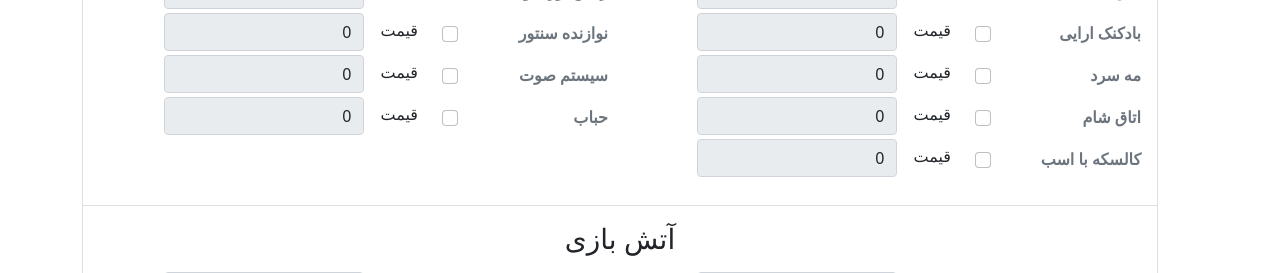
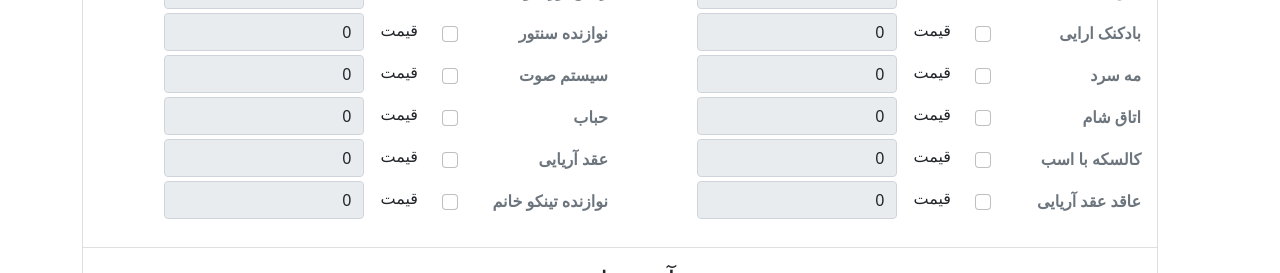
Before and after one commit to BaqirCS/ChehelContract, a React (Create React App) app: page / in a window 1280 px wide. Shown: the part 1560-1833 px from the top of the page. Built offline with nearby package versions, Linux system fonts and the light colour scheme.

Commit message:
new Items added

```diff
--- a/src/component/Example.js
+++ b/src/component/Example.js
@@ -214,11 +214,9 @@ class ComponentToPrint extends React.Component {
               </>
             ) : (
               <>
-                مانده حساب مبلغ <b>{remain}</b> تومان است که باید تا 6 روز مانده
-                به تاریخ مراسم تسویه گردد.
+                مانده حساب مبلغ <b>{remain}</b> تومان است
               </>
             )}
-            در ضمن قیمت غذا به روز میباشد و امکان تغییر در قیمت نهایی وجود دارد.
           </p>
 
           <div className="df mtz">
--- a/src/component/data.js
+++ b/src/component/data.js
@@ -240,6 +240,27 @@ export const designItems = [
     type: 'simple',
   },
   {
+    name: 'عقد آریایی',
+    id: 488,
+    price: 13000000,
+    check: false,
+    type: 'simple',
+  },
+  {
+    name: 'عاقد عقد آریایی',
+    id: 489,
+    price: 3500000,
+    check: false,
+    type: 'simple',
+  },
+  {
+    name: 'نوازنده تینکو خانم',
+    id: 490,
+    price: 1500000,
+    check: false,
+    type: 'simple',
+  },
+  {
     name: 'دف نواز',
     id: 207,
     price: 0,
```
